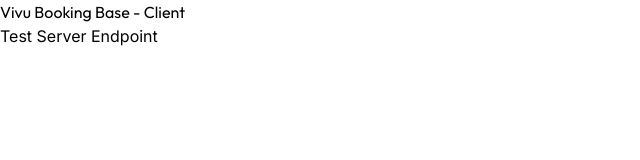
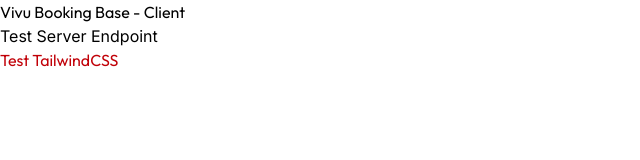
Before and after one commit to sneakyxzje/vivu-booking, a React (Vite) app in the folder client/: page / in a window 1280 px wide. Shown: the top 160 px of the page, without its empty margins (0-640 px from the left). Built offline with nearby package versions, Linux system fonts and the light colour scheme.

Commit message:
chore: test tailwindcss

```diff
--- a/client/src/pages/Home.tsx
+++ b/client/src/pages/Home.tsx
@@ -25,6 +25,7 @@
       </button>
 
       {response && <pre>{response}</pre>}
+      <h1 className="text-red-700">Test TailwindCSS</h1>
     </div>
   );
 };
```
